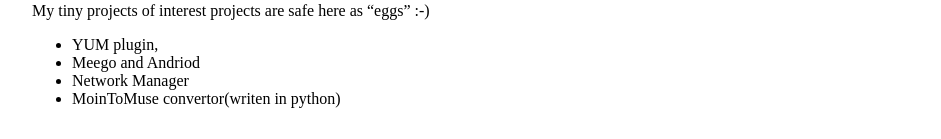
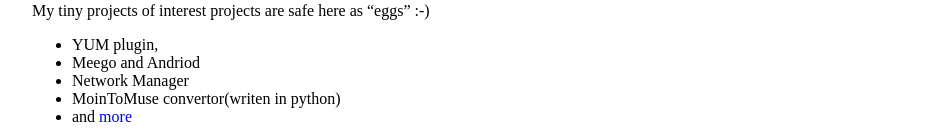
Before and after one commit to happypeter/happypeter.github.com, a Jekyll site: the page built from resume.md, in a window 1280 px wide. Shown: the part 1829-1968 px from the top of the page, without its empty margins (168-1109 px from the left). Built offline with Jekyll 4.4.1, drawn with Linux system fonts in a browser that asks for light colours; Markdown is read by kramdown in place of the engine named in the settings; comment, search, counter and statistics services are not loaded.

Commit message:
add more

```diff
--- a/resume.md
+++ b/resume.md
@@ -107,6 +107,7 @@
  - Meego and Andriod
  - Network Manager
  - MoinToMuse convertor(writen in python)
+ - and [more][hen]
 
 
 [asianux]: http://www.asianux.com
```
